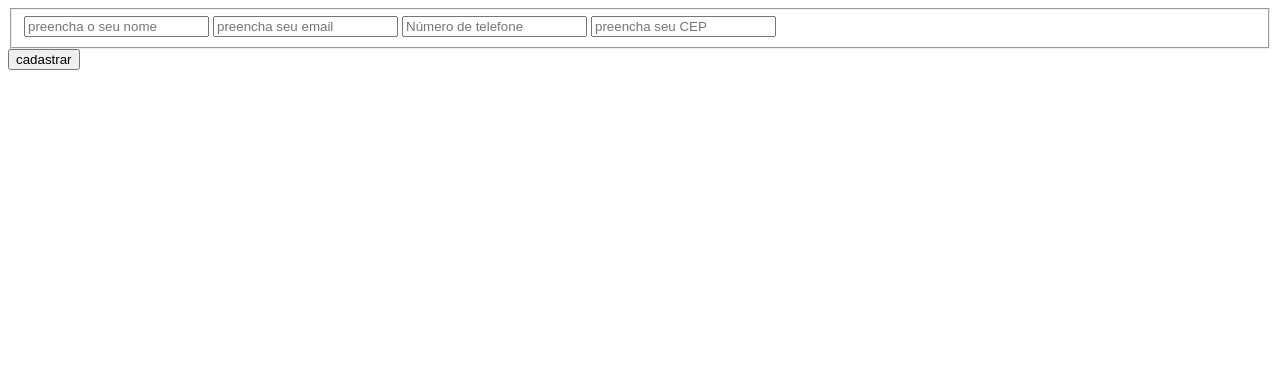
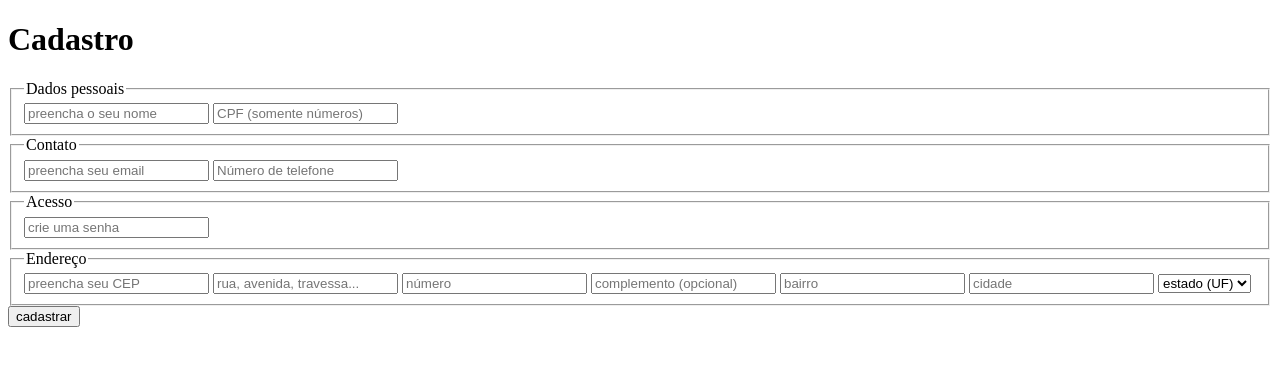
Before and after one commit to rafaelpbeckmann/Respawn-store, a PHP site: page /formulario.php in a window 1280 px wide. Shown: the top 366 px of the page. Run offline with PHP 8.4, Linux system fonts and the light colour scheme.

Commit message:
formulário de cadastro completo

```diff
--- a/formulario.php
+++ b/formulario.php
@@ -1,17 +1,70 @@
+<?php
+?>
 <!DOCTYPE html>
-<html lang="en">
+<html lang="pt-BR">
 <head>
     <meta charset="UTF-8">
     <meta name="viewport" content="width=device-width, initial-scale=1.0">
-    <title>Document</title>
+    <title>Cadastro</title>
 </head>
 <body>
+    <h1>Cadastro</h1>
     <form name="formulario" method="post">
         <fieldset>
-            <input type="text" name="nome" placeholder="preencha o seu nome">
-            <input type="email" name="email" placeholder="preencha seu email">
-            <input type="number" name="numero" placeholder="Número de telefone">
-            <input type="number" name="cep" placeholder="preencha seu CEP">
+            <legend>Dados pessoais</legend>
+            <input type="text" name="nome" placeholder="preencha o seu nome" maxlength="100" required>
+            <input type="text" name="cpf" placeholder="CPF (somente números)" inputmode="numeric" pattern="[0-9]{11}" maxlength="11" title="Digite os 11 números do CPF, sem pontos ou traço" required>
+        </fieldset>
+
+        <fieldset>
+            <legend>Contato</legend>
+            <input type="email" name="email" placeholder="preencha seu email" required>
+            <input type="tel" name="telefone" placeholder="Número de telefone" required>
+        </fieldset>
+
+        <fieldset>
+            <legend>Acesso</legend>
+            <input type="password" name="senha" placeholder="crie uma senha" minlength="8" autocomplete="new-password" required>
+        </fieldset>
+
+        <fieldset>
+            <legend>Endereço</legend>
+            <input type="text" name="cep" placeholder="preencha seu CEP" maxlength="8" required>
+            <input type="text" name="logradouro" placeholder="rua, avenida, travessa..." maxlength="150" required>
+            <input type="text" name="numero" placeholder="número" maxlength="10" required>
+            <input type="text" name="complemento" placeholder="complemento (opcional)" maxlength="60">
+            <input type="text" name="bairro" placeholder="bairro" maxlength="80" required>
+            <input type="text" name="cidade" placeholder="cidade" maxlength="80" required>
+            <select name="uf" required>
+                <option value="">estado (UF)</option>
+                <option value="AC">AC</option>
+                <option value="AL">AL</option>
+                <option value="AP">AP</option>
+                <option value="AM">AM</option>
+                <option value="BA">BA</option>
+                <option value="CE">CE</option>
+                <option value="DF">DF</option>
+                <option value="ES">ES</option>
+                <option value="GO">GO</option>
+                <option value="MA">MA</option>
+                <option value="MT">MT</option>
+                <option value="MS">MS</option>
+                <option value="MG">MG</option>
+                <option value="PA">PA</option>
+                <option value="PB">PB</option>
+                <option value="PR">PR</option>
+                <option value="PE">PE</option>
+                <option value="PI">PI</option>
+                <option value="RJ">RJ</option>
+                <option value="RN">RN</option>
+                <option value="RS">RS</option>
+                <option value="RO">RO</option>
+                <option value="RR">RR</option>
+                <option value="SC">SC</option>
+                <option value="SP">SP</option>
+                <option value="SE">SE</option>
+                <option value="TO">TO</option>
+            </select>
         </fieldset>
         <button type="submit">cadastrar</button>
     </form>
```
